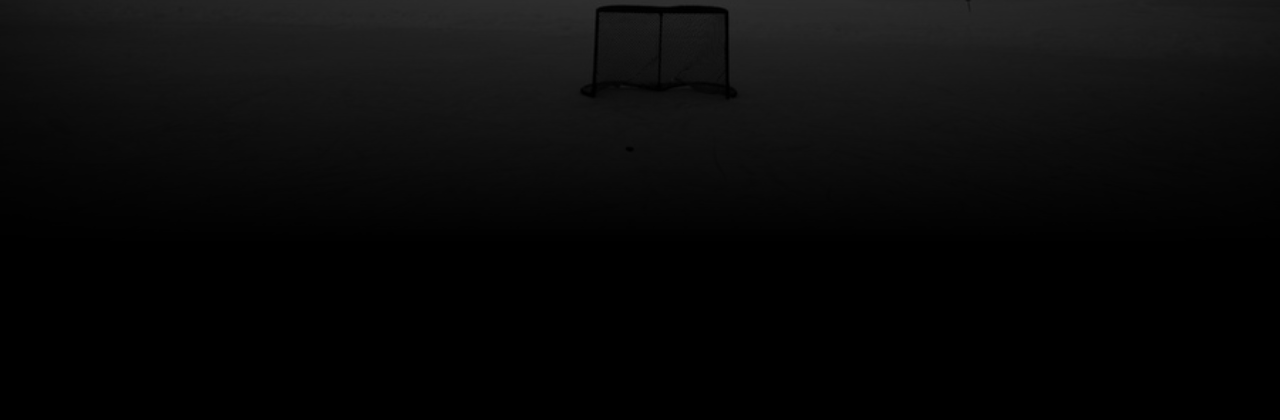
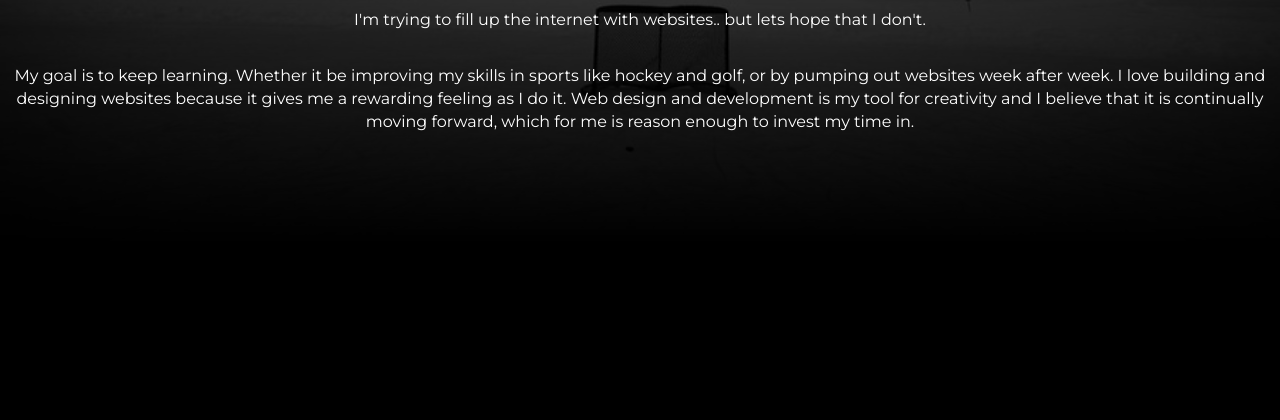
Before and after one commit to HadenHiles/personalPortfolio, a PHP site: page / in a window 1280 px wide. Shown: the part 554-974 px from the top of the page. Run offline with PHP 8.4, Linux system fonts and the light colour scheme; grey boxes labelled with a size stand in for pictures from a placeholder-image service; some libraries are stand-ins or nearby versions; some web fonts are replaced.

Commit message:
-added a tagline and mission statement

```diff
--- a/templates/header.php
+++ b/templates/header.php
@@ -32,6 +32,8 @@
         </div>
     </div>
 <div class="bio">
+    <h3>Hi! My name is Haden Hiles,</h3>
+    <h3>Welcome to my website!</h3>
     <div class="bio-image">
         <img src="../images/me/haden.jpg" class="img-responsive" />
         <img src="../images/me/crazy-me-small.jpg" class="img-responsive" />
@@ -41,6 +43,9 @@
         <img src="../images/me/coldwater2.JPG" class="img-responsive" />
         <img src="../images/me/haden-guitar2.JPG" class="img-responsive" />
     </div>
-    <p>Hi! My name is Haden Hiles and you don't know me yet...</p>
-    <p>But let me start by welcoming you to my website!</p>
+    <p>I'm trying to fill up the internet with websites.. but lets hope that I don't.</p><br />
+    <p>My goal is to keep learning. Whether it be improving my skills in sports like hockey and golf,
+    or by pumping out websites week after week. I love building and designing websites because it gives me a rewarding
+    feeling as I do it. Web design and development is my tool for creativity and I believe that it is continually moving forward,
+    which for me is reason enough to invest my time in.</p>
 </div>
```
